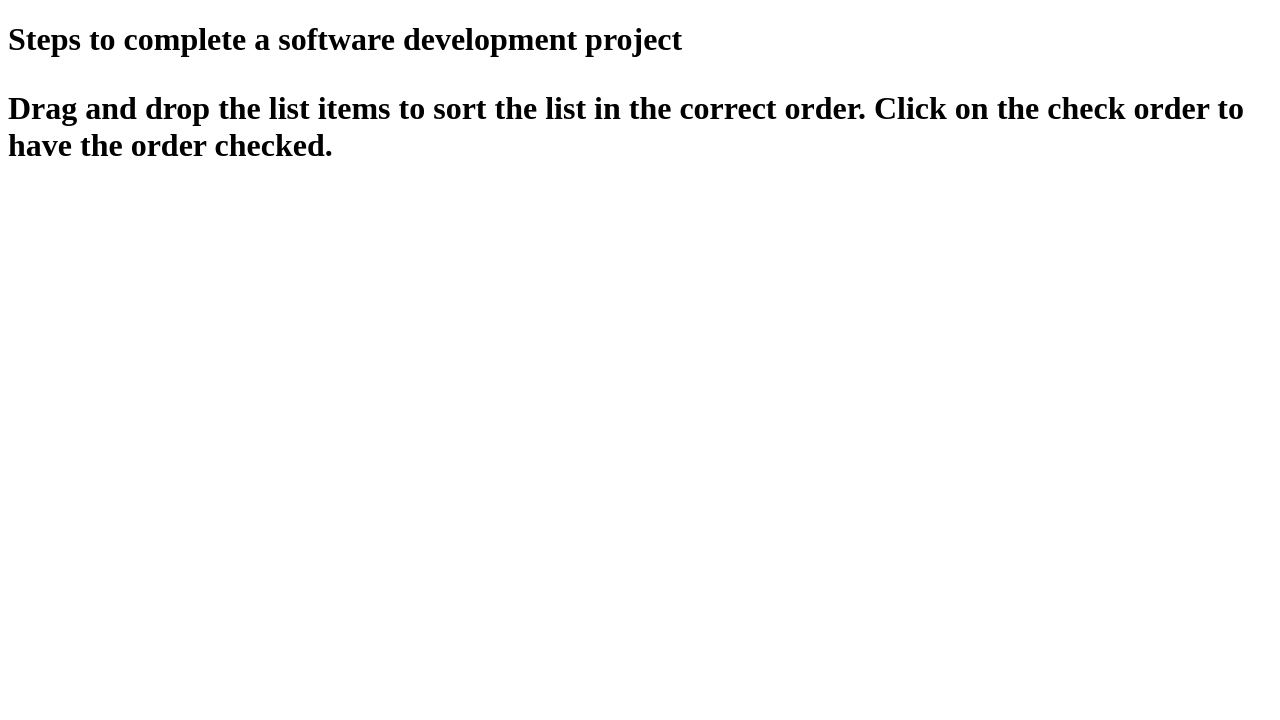
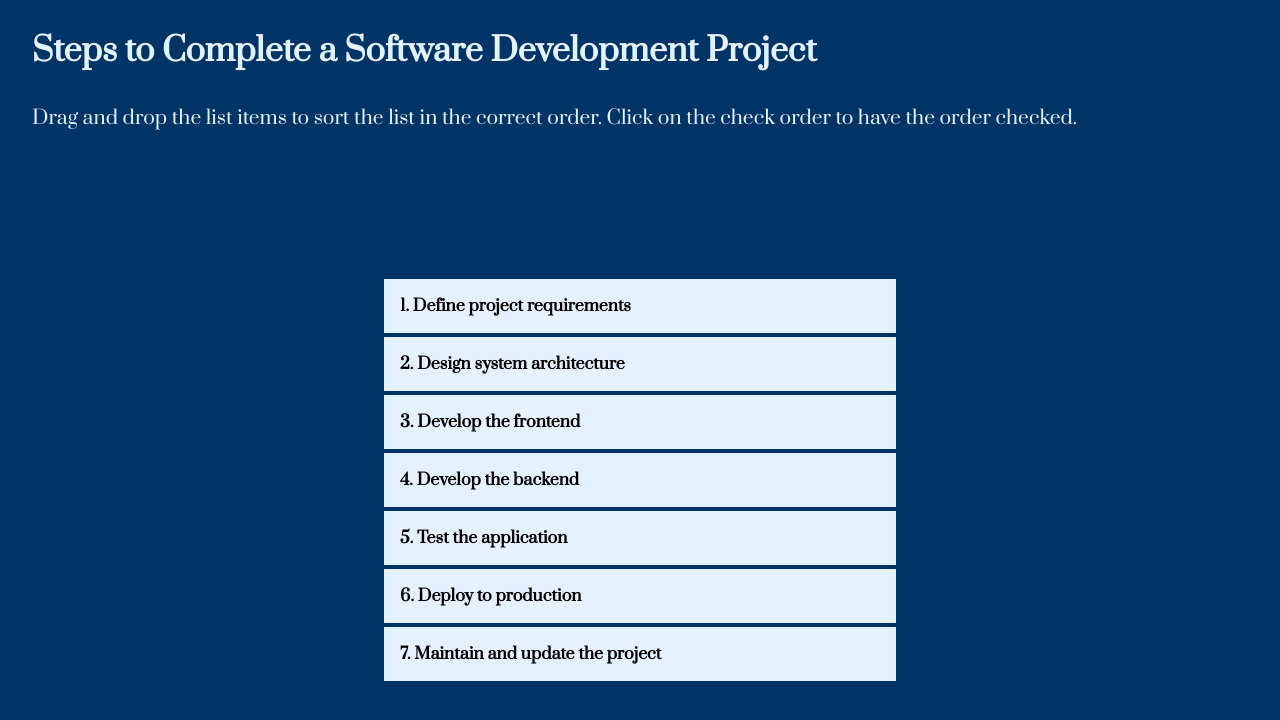
Before and after one commit to dianat2021/02-draggable-sortable-list, a website built with Vite: page index.html in a window 1280 px wide. Built offline with nearby package versions, Linux system fonts and the light colour scheme.

Commit message:
apply basic styling

```diff
--- a/index.html
+++ b/index.html
@@ -6,18 +6,19 @@
     <meta name="viewport" content="width=device-width, initial-scale=1.0" />
     <link rel="stylesheet" href="./src/css/reset.css" />
     <link rel="stylesheet" href="./src/css/variables.css" />
+    <link rel="stylesheet" href="./src/css/fonts.css" />
     <link rel="stylesheet" href="./src/css/style.css" />
     <title>Vite App</title>
   </head>
   <body>
     <header class="header">
       <h1 class="header__title">
-        Steps to complete a software development project
-        <p class="header__description">
-          Drag and drop the list items to sort the list in the correct order.
-          Click on the check order to have the order checked.
-        </p>
+        Steps to Complete a Software Development Project
       </h1>
+      <p class="header__description">
+        Drag and drop the list items to sort the list in the correct order.
+        Click on the check order to have the order checked.
+      </p>
     </header>
     <main>
       <div class="main-container">
--- /dev/null
+++ b/src/css/fonts.css
@@ -0,0 +1,4 @@
+@font-face {
+  font-family: Prata;
+  src: url("../assets/fonts/Prata-Regular.ttf");
+}
--- a/src/css/reset.css
+++ b/src/css/reset.css
@@ -0,0 +1,14 @@
+* {
+  margin: 0;
+  padding: 0;
+  box-sizing: border-box;
+}
+
+ul,
+ol {
+  list-style: none;
+}
+
+button {
+  cursor: pointer;
+}
--- a/src/css/style.css
+++ b/src/css/style.css
@@ -0,0 +1,44 @@
+body {
+  width: 100%;
+  height: 100vh;
+  background-color: var(--color-background-dark);
+  font-family: Prata;
+}
+.header {
+  width: 100%;
+  min-height: 20%;
+  display: flex;
+  flex-direction: column;
+  justify-content: center;
+  gap: var(--spacing-large);
+  padding: 0 var(--spacing-large);
+  color: var(--color-text-light);
+}
+.header__description {
+  /* padding: var(--spacing-large) 0; */
+  font-size: var(--font-size-medium);
+}
+main {
+  width: 100%;
+  height: 80%;
+}
+.main-container {
+  width: 100%;
+  height: 100%;
+  display: flex;
+  justify-content: center;
+  align-items: center;
+}
+.list {
+  width: 40%;
+  min-width: 380px;
+  display: flex;
+  flex-direction: column;
+  gap: var(--spacing-x-small);
+}
+.list__item {
+  padding: var(--spacing-medium);
+  background-color: var(--color-background-light);
+  cursor: grab;
+  font-weight: bold;
+}
--- a/src/css/variables.css
+++ b/src/css/variables.css
@@ -0,0 +1,31 @@
+:root {
+  /* COLORS */
+
+  --color-background-light: #e4f1fe;
+  --color-background-medium: #e6e6fa;
+  --color-background-dark: #003366;
+  --color-border: #003366;
+  --color-button-hover: #5f1854;
+  --color-text-dark: #003366;
+  --color-text-light: #e4f1fe;
+  --color-text-error: red;
+
+  /* SPACING */
+  --spacing-x-small: 0.25rem;
+  --spacing-small: 0.5rem;
+  --spacing-medium: 1rem;
+  --spacing-large: 2rem;
+  --spacing-x-large: 4rem;
+
+  /* FONT SIZE */
+  --font-size-small: 0.5rem;
+  --font-size-base: 1rem;
+  --font-size-medium: 1.2rem;
+  --font-size-large: 1.5rem;
+  --font-size-x-large: 2rem;
+
+  /* BORDER RADIUS */
+  --border-radius-small: 0.25rem;
+  --border-radius-medium: 0.5rem;
+  --border-radius-round: 50%;
+}
--- a/src/js/app.js
+++ b/src/js/app.js
@@ -0,0 +1,25 @@
+const stepsForSoftwareProject = [
+  "Define project requirements",
+  "Design system architecture",
+  "Develop the frontend",
+  "Develop the backend",
+  "Test the application",
+  "Deploy to production",
+  "Maintain and update the project",
+];
+
+const createListItems = () => {
+  const clonedSteps = [...stepsForSoftwareProject];
+  const list = document.querySelector(".list");
+  console.log(list);
+
+  clonedSteps.forEach((step, index) => {
+    const listItem = document.createElement("li");
+    list.append(listItem);
+    listItem.textContent = `${index + 1}. ${step}`;
+    listItem.classList.add("list__item");
+    listItem.setAttribute("draggable", true);
+    listItem.setAttribute("data-index", index);
+  });
+};
+document.addEventListener("DOMContentLoaded", createListItems);
```
Also changed, not shown: src/assets/fonts/Prata-Regular.ttf (added).
